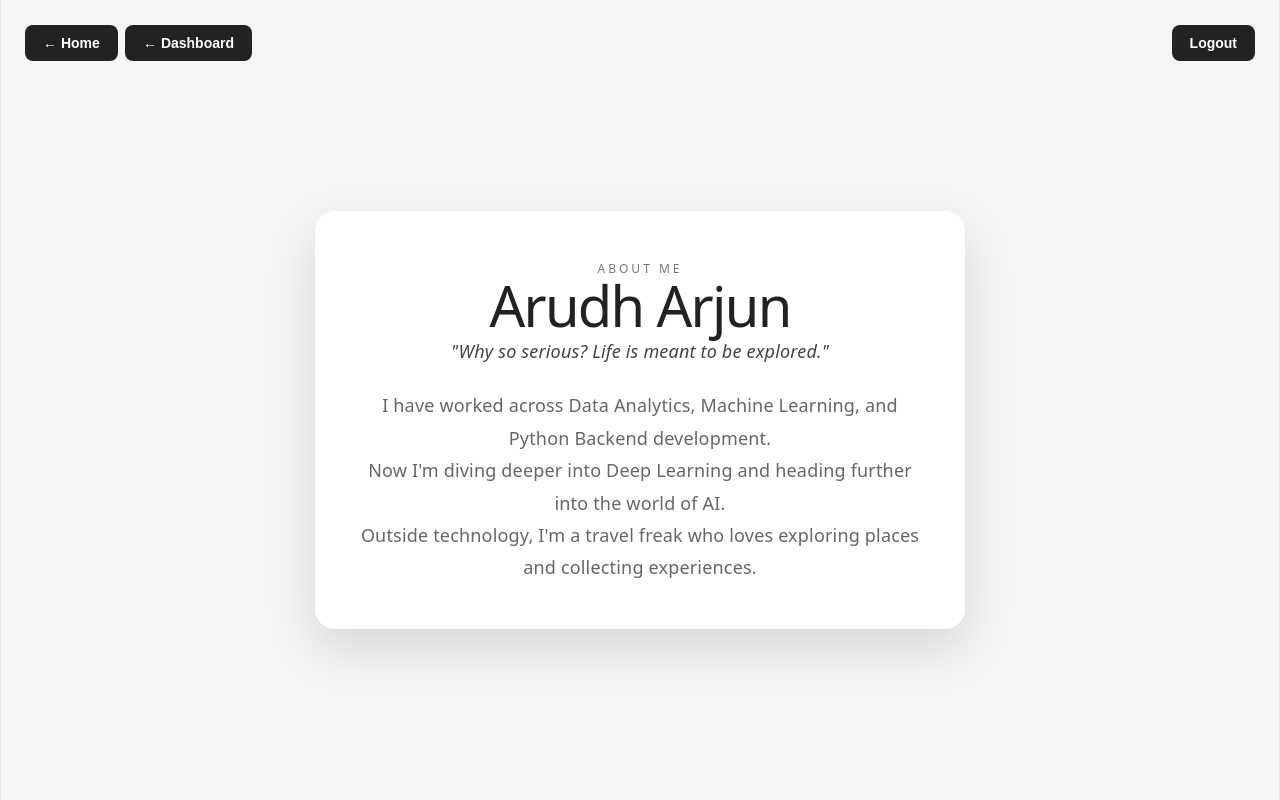
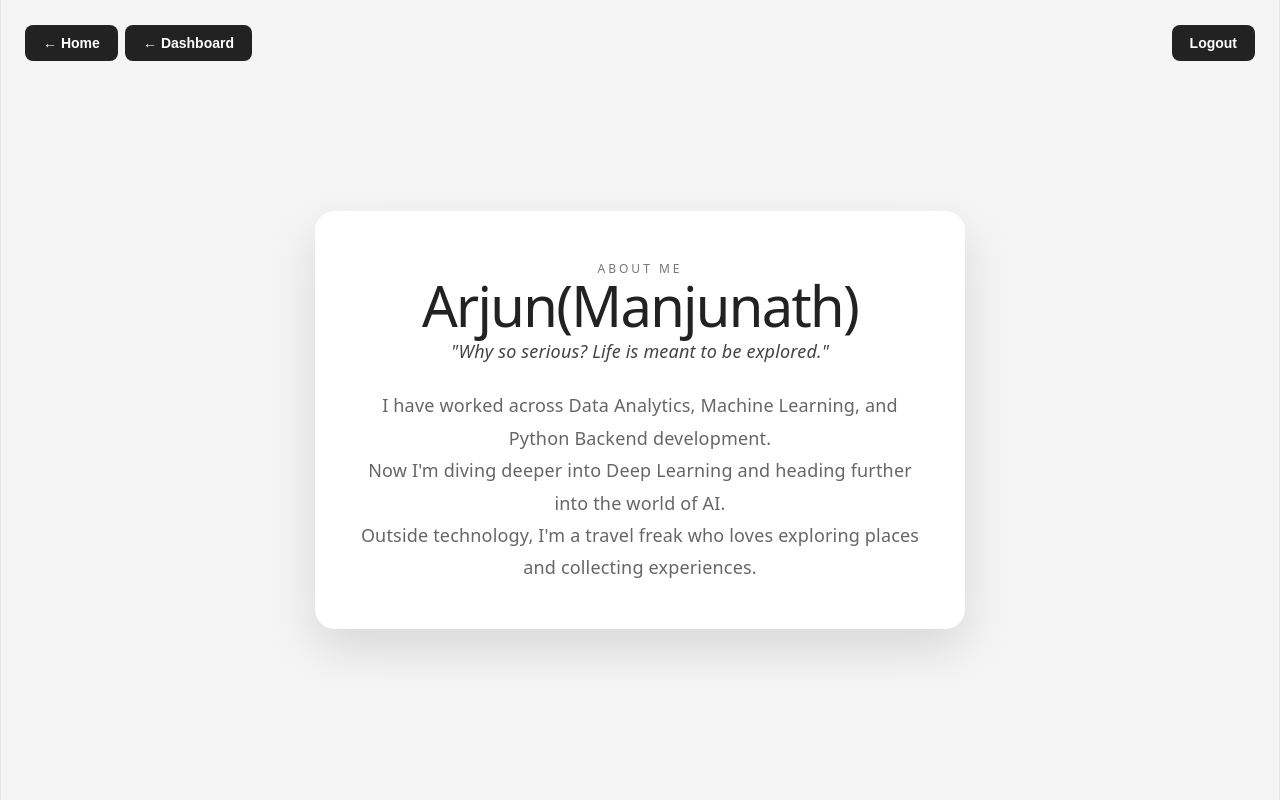
Before and after one commit to IamGroot1234567/fastapi_mlproject, a React app in the folder frontend/: page /about in a window 1280 px wide. Built offline with nearby package versions, Linux system fonts and the light colour scheme; sample sign-in values are in the browser's storage; the HTML template or start-up script is replaced by a standard one.

Commit message:
changes in about

```diff
--- a/frontend/src/pages/About.jsx
+++ b/frontend/src/pages/About.jsx
@@ -13,7 +13,7 @@ function About() {
       <div className="about-card">
         <p className="about-eyebrow">ABOUT ME</p>
 
-        <h1>Arudh Arjun</h1>
+        <h1>Arjun(Manjunath)</h1>
 
         <p className="about-quote">
           "Why so serious? Life is meant to be explored."
```
